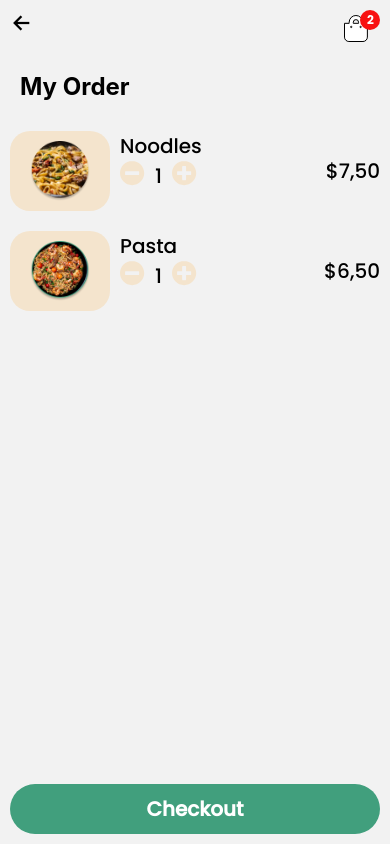
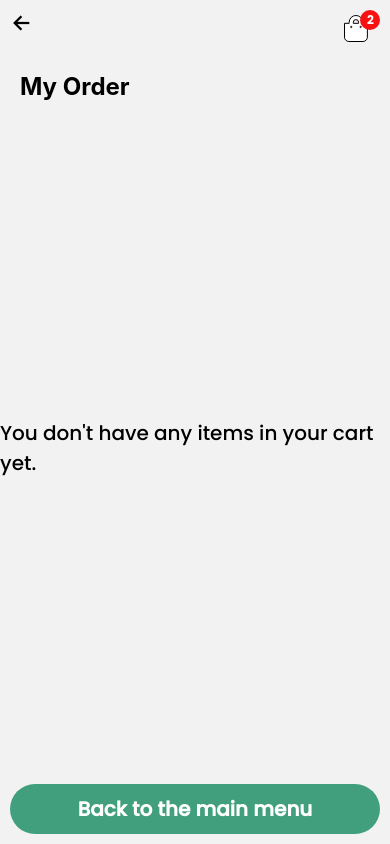
Before and after one commit to mucahit-sahin/food-delivery-app, a React Native app: screen /Cart in a window 390 px wide. Built offline with nearby package versions, Linux system fonts and the light colour scheme.

Commit message:
Created Store for Cart

```diff
--- a/App.js
+++ b/App.js
@@ -1,8 +1,10 @@
 import * as React from "react";
 import { NavigationContainer } from "@react-navigation/native";
 import { useFonts } from "expo-font";
+import { Provider } from "react-redux";
 
 import HomeStack from "./Navigations/HomeStack";
+import { store } from "./Redux/store";
 
 export default function App() {
   const [fontsLoaded] = useFonts({
@@ -14,8 +16,10 @@ export default function App() {
   }
 
   return (
-    <NavigationContainer>
-      <HomeStack />
-    </NavigationContainer>
+    <Provider store={store}>
+      <NavigationContainer>
+        <HomeStack />
+      </NavigationContainer>
+    </Provider>
   );
 }
--- /dev/null
+++ b/Redux/Slices/cartSlice.js
@@ -0,0 +1,41 @@
+import { createSlice } from "@reduxjs/toolkit";
+
+const initialState = {
+  cart: [],
+};
+
+export const cartSlice = createSlice({
+  name: "cart",
+  initialState,
+  reducers: {
+    addToCart: (state, action) => {
+      if (state.cart.find((item) => item.id === action.payload.id)) {
+        state.cart.map((item) => {
+          if (item.id === action.payload.id) {
+            item.quantity += 1;
+          }
+        });
+      } else {
+        state.cart.push({ ...action.payload, quantity: 1 });
+      }
+    },
+    removeFromCart: (state, action) => {
+      if (state.cart.find((item) => item.id === action.payload.id)) {
+        state.cart.map((item) => {
+          if (item.id === action.payload.id) {
+            if (item.quantity > 1) {
+              item.quantity -= 1;
+            } else {
+              state.cart.splice(state.cart.indexOf(item), 1);
+            }
+          }
+        });
+      }
+    },
+  },
+});
+
+// Action creators are generated for each case reducer function
+export const { addToCart, removeFromCart } = cartSlice.actions;
+
+export default cartSlice.reducer;
--- /dev/null
+++ b/Redux/store.js
@@ -0,0 +1,8 @@
+import { configureStore } from "@reduxjs/toolkit";
+import cartReducer from "./Slices/cartSlice";
+
+export const store = configureStore({
+  reducer: {
+    cart: cartReducer,
+  },
+});
--- a/Screens/Cart.js
+++ b/Screens/Cart.js
@@ -2,15 +2,17 @@ import { View, Text, TouchableOpacity, FlatList, Image } from "react-native";
 import React from "react";
 import { SafeAreaView } from "react-native-safe-area-context";
 import { Ionicons } from "@expo/vector-icons";
+import { useDispatch, useSelector } from "react-redux";
 
 import { colors } from "../assets/colors/colors";
 import BasketIcon from "../assets/icons/Basket";
 import RemoveIcon from "../assets/icons/Remove";
 import AddIcon from "../assets/icons/Add";
-
-import specials from "../assets/data/specials";
+import { addToCart, removeFromCart } from "../Redux/Slices/cartSlice";
 
 const Cart = ({ navigation }) => {
+  const dispatch = useDispatch();
+  const { cart } = useSelector((state) => state.cart);
   return (
     <SafeAreaView style={{ flex: 1 }}>
       {/*header*/}
@@ -31,8 +33,9 @@ const Cart = ({ navigation }) => {
       <View style={{ padding: 20 }}>
         <Text style={{ fontSize: 24, fontWeight: "bold" }}>My Order</Text>
       </View>
+      {cart.length > 0 ? (
         <FlatList
-        data={specials}
+          data={cart}
           renderItem={({ item }) => (
             <TouchableOpacity
               onPress={() => navigation.navigate("Details", { id: item.id })}
@@ -65,7 +68,9 @@ const Cart = ({ navigation }) => {
                   {item.name}
                 </Text>
                 <View style={{ flexDirection: "row" }}>
-                <TouchableOpacity>
+                  <TouchableOpacity
+                    onPress={() => dispatch(removeFromCart(item))}
+                  >
                     <RemoveIcon />
                   </TouchableOpacity>
                   <Text
@@ -75,9 +80,9 @@ const Cart = ({ navigation }) => {
                       paddingHorizontal: 10,
                     }}
                   >
-                  1
+                    {item.quantity}
                   </Text>
-                <TouchableOpacity>
+                  <TouchableOpacity onPress={() => dispatch(addToCart(item))}>
                     <AddIcon />
                   </TouchableOpacity>
                 </View>
@@ -97,6 +102,19 @@ const Cart = ({ navigation }) => {
           )}
           keyExtractor={(item) => item.id}
         />
+      ) : (
+        <View
+          style={{
+            flex: 1,
+            justifyContent: "center",
+            alignItems: "center",
+          }}
+        >
+          <Text style={{ fontSize: 20, fontFamily: "Poppins" }}>
+            You don't have any items in your cart yet.
+          </Text>
+        </View>
+      )}
       {/*checkout*/}
       <TouchableOpacity
         style={{
@@ -105,6 +123,7 @@ const Cart = ({ navigation }) => {
           padding: 10,
           borderRadius: 30,
         }}
+        onPress={() => cart.length === 0 && navigation.replace("Home")}
       >
         <Text
           style={{
@@ -115,7 +134,7 @@ const Cart = ({ navigation }) => {
             fontSize: 20,
           }}
         >
-          Checkout
+          {cart.length > 0 ? "Checkout" : "Back to the main menu"}
         </Text>
       </TouchableOpacity>
     </SafeAreaView>
--- a/Screens/Details.js
+++ b/Screens/Details.js
@@ -6,9 +6,13 @@ import { Ionicons } from "@expo/vector-icons";
 import { colors } from "../assets/colors/colors";
 import Basket from "../assets/icons/Basket";
 import specials from "../assets/data/specials";
+import { useDispatch } from "react-redux";
+import { addToCart } from "../Redux/Slices/cartSlice";
 
 const Details = ({ route, navigation }) => {
   const { id } = route.params;
+  const dispatch = useDispatch();
+
   const [data] = useState(specials.find((item) => item.id === id));
   return (
     <SafeAreaView style={{ flex: 1, backgroundColor: colors.secondary }}>
@@ -110,7 +114,10 @@ const Details = ({ route, navigation }) => {
               paddingVertical: 10,
               paddingHorizontal: 20,
             }}
-            onPress={() => navigation.navigate("Cart")}
+            onPress={() => {
+              dispatch(addToCart(data));
+              navigation.navigate("Cart");
+            }}
           >
             <Text
               style={{
--- a/assets/icons/Basket.js
+++ b/assets/icons/Basket.js
@@ -1,4 +1,5 @@
 import * as React from "react";
+import { Text } from "react-native";
 import Svg, { Circle, Path } from "react-native-svg";
 
 function SvgComponent(props) {
@@ -16,7 +17,9 @@ function SvgComponent(props) {
           fill="#fff"
           stroke="#000"
         />
-        <Circle cx={26} cy={10} r={10} fill="#F81111" />
+        <Circle cx={26} cy={10} r={10} fill="#F81111">
+          <Text>2</Text>
+        </Circle>
         <Path
           d="M23.468 12.356a44.442 44.442 0 0 0 2.22-1.896c.456-.416.84-.852 1.152-1.308.312-.456.468-.9.468-1.332 0-.328-.076-.584-.228-.768-.152-.184-.38-.276-.684-.276a.855.855 0 0 0-.72.348c-.168.224-.252.544-.252.96h-1.98c.016-.68.16-1.248.432-1.704a2.59 2.59 0 0 1 1.092-1.008c.456-.216.96-.324 1.512-.324.952 0 1.668.244 2.148.732.488.488.732 1.124.732 1.908 0 .856-.292 1.652-.876 2.388-.584.728-1.328 1.44-2.232 2.136h3.24v1.668h-6.024v-1.524Z"
           fill="#fff"
--- a/package.json
+++ b/package.json
@@ -11,14 +11,16 @@
   "dependencies": {
     "@react-navigation/native": "^6.1.3",
     "@react-navigation/native-stack": "^6.9.9",
+    "@reduxjs/toolkit": "^1.9.2",
     "expo": "~47.0.12",
+    "expo-font": "~11.0.1",
     "expo-status-bar": "~1.4.2",
     "react": "18.1.0",
     "react-native": "0.70.5",
     "react-native-safe-area-context": "4.4.1",
     "react-native-screens": "~3.18.0",
     "react-native-svg": "13.4.0",
-    "expo-font": "~11.0.1"
+    "react-redux": "^8.0.5"
   },
   "devDependencies": {
     "@babel/core": "^7.12.9"
```
Also changed, not shown: 1 other file (tests, documents, lock files or other folders). Lines whose indentation alone changed are shown as unchanged.
